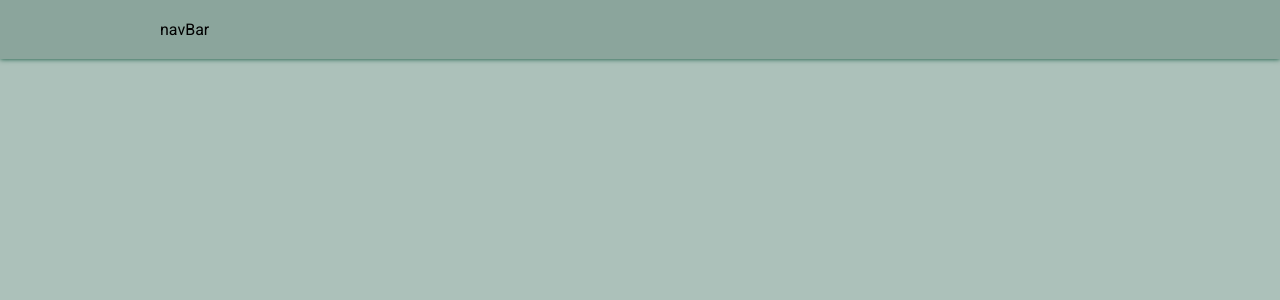
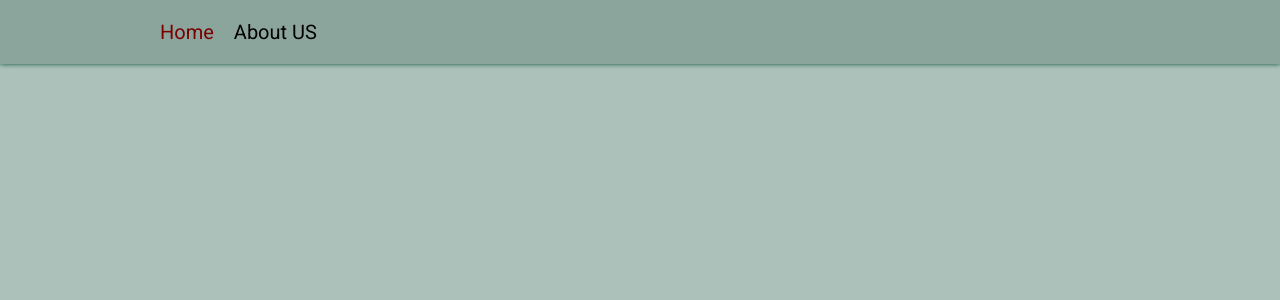
Before and after one commit to Tatiana-312/react2023q1, a React (Vite) app in the folder react-components/: page / in a window 1280 px wide. Shown: the top 300 px of the page. Built offline with nearby package versions, Linux system fonts and the light colour scheme.

Commit message:
feat: add NavBar

```diff
--- a/react-components/index.html
+++ b/react-components/index.html
@@ -4,7 +4,7 @@
     <meta charset="UTF-8" />
     <link rel="icon" type="image/svg+xml" href="/vite.svg" />
     <meta name="viewport" content="width=device-width, initial-scale=1.0" />
-    <title>Vite + React + TS</title>
+    <title>React components</title>
   </head>
   <body>
     <div id="root"></div>
--- a/react-components/src/components/Header/Header.tsx
+++ b/react-components/src/components/Header/Header.tsx
@@ -1,3 +1,4 @@
+import NavBar from '../NavBar/NavBar';
 import React from 'react';
 import classes from './Header.module.css';
 
@@ -5,7 +6,9 @@ class Header extends React.Component {
   render() {
     return (
       <div className={classes.header}>
-        <div className={classes.header_navbar_container}>navBar</div>
+        <div className={classes.header_navbar_container}>
+          <NavBar />
+        </div>
       </div>
     );
   }
--- /dev/null
+++ b/react-components/src/components/NavBar/NavBar.module.css
@@ -0,0 +1,14 @@
+.nav {
+  display: flex;
+  column-gap: 20px;
+}
+
+.nav li {
+  font-size: 20px;
+  cursor: pointer;
+  transition: 0.5s;
+}
+
+.active {
+  color: rgb(122, 0, 0);
+}
--- /dev/null
+++ b/react-components/src/components/NavBar/NavBar.tsx
@@ -0,0 +1,33 @@
+import React from 'react';
+import { NavLink } from 'react-router-dom';
+import classes from './NavBar.module.css'
+
+class NavBar extends React.Component {
+  render() {
+    return (
+      <ul className={classes.nav}>
+        <li className={classes.home_link}>
+          <NavLink
+            data-testid="home-link"
+            to="/"
+            end
+            className={({ isActive }) => (isActive ? `${classes.active}` : undefined)}
+          >
+            Home
+          </NavLink>
+        </li>
+        <li>
+          <NavLink
+            data-testid="about-link"
+            to="/about"
+            className={({ isActive }) => (isActive ? `${classes.active}` : undefined)}
+          >
+            About US
+          </NavLink>
+        </li>
+      </ul>
+    );
+  }
+}
+
+export default NavBar;
--- a/react-components/src/main.tsx
+++ b/react-components/src/main.tsx
@@ -1,9 +1,12 @@
-import React from 'react'
-import ReactDOM from 'react-dom/client'
-import App from './App'
+import React from 'react';
+import ReactDOM from 'react-dom/client';
+import { BrowserRouter } from 'react-router-dom';
+import App from './App';
 
 ReactDOM.createRoot(document.getElementById('root') as HTMLElement).render(
   <React.StrictMode>
-    <App />
-  </React.StrictMode>,
-)
+    <BrowserRouter>
+      <App />
+    </BrowserRouter>
+  </React.StrictMode>
+);
```
